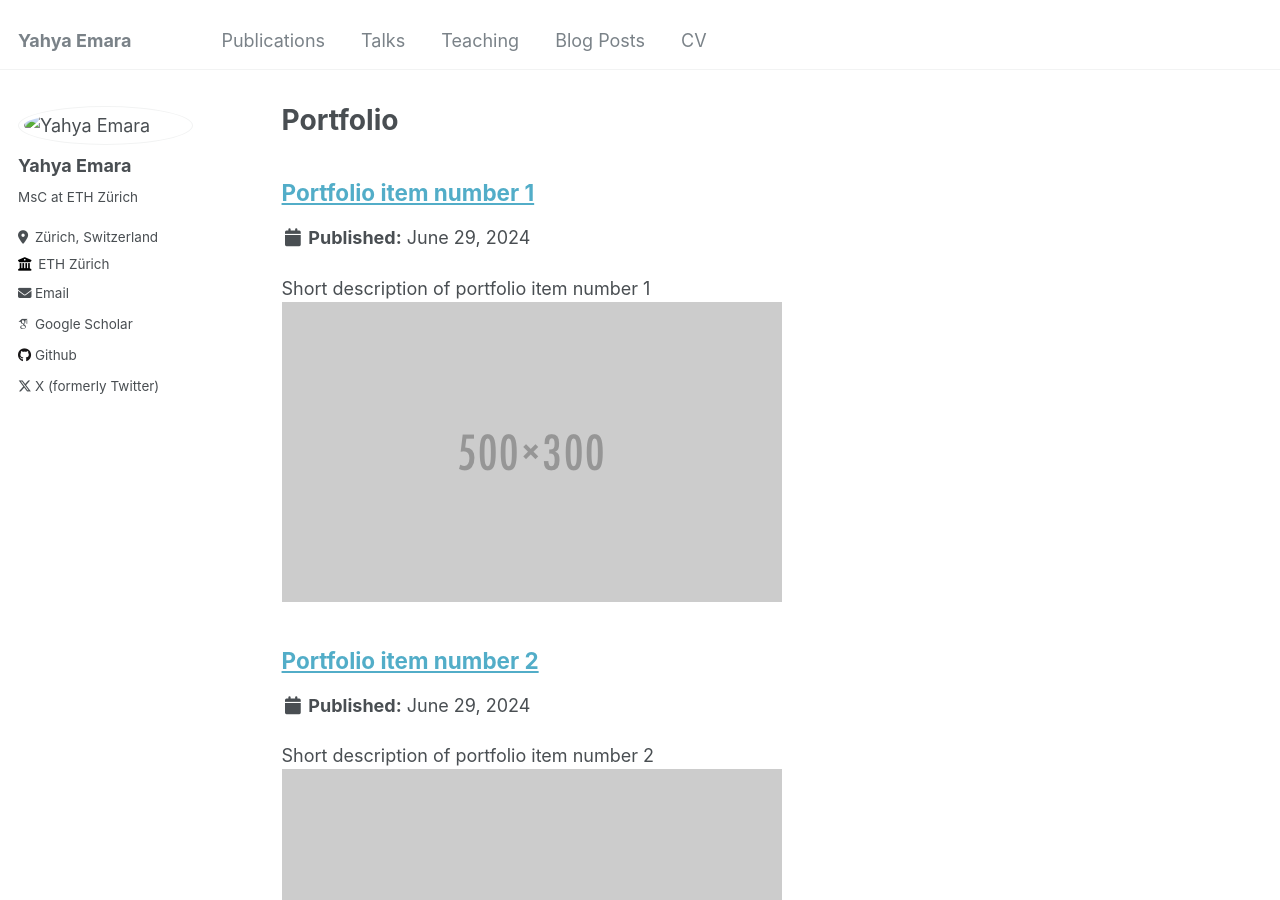
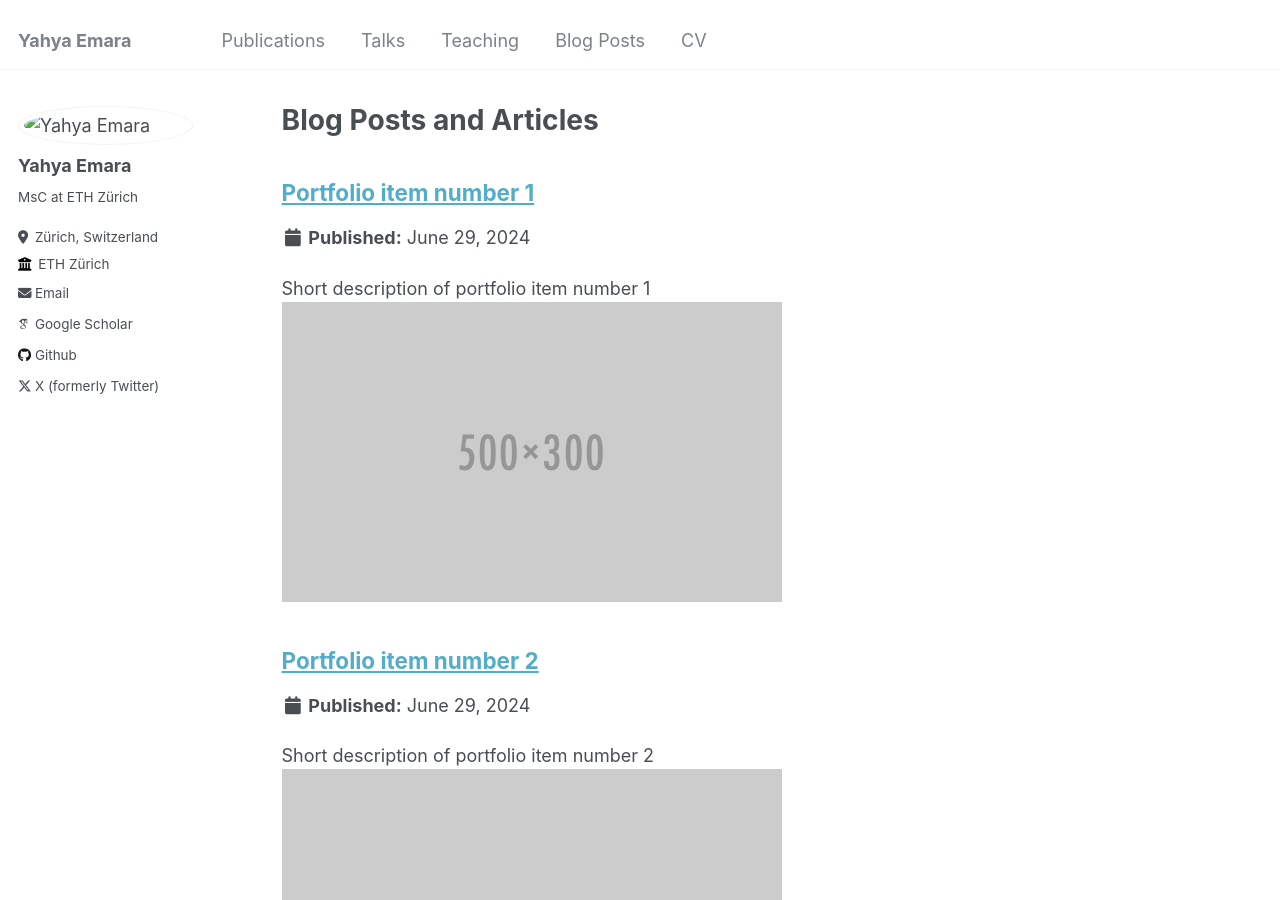
Before and after one commit to yahya010/yahya010.github.io, a Jekyll site: the page built from _pages/portfolio.html, in a window 1280 px wide and 900 px high. Built offline with Jekyll 4.4.1, drawn with Linux system fonts in a browser that asks for light colours; some web fonts are replaced.

Commit message:
Update portfolio.html

```diff
--- a/_pages/portfolio.html
+++ b/_pages/portfolio.html
@@ -1,6 +1,6 @@
 ---
 layout: archive
-title: "Portfolio"
+title: "Blog Posts and Articles"
 permalink: /portfolio/
 author_profile: true
 ---
```
